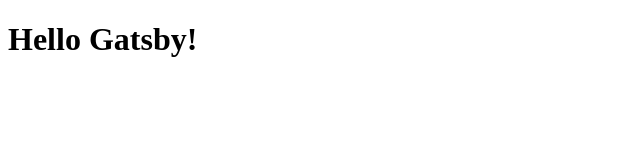
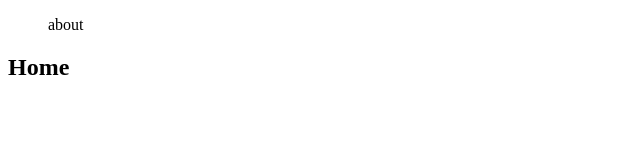
Before and after one commit to haeguri/haeguri.github.io, a Gatsby site: page / in a window 1280 px wide. Shown: the whole page, without its empty margins (0-640 px from the left). Built offline with nearby package versions, Linux system fonts and the light colour scheme; Gatsby itself is replaced by a stand-in of ours.

Commit message:
feat: About, Layout 추가

```diff
--- /dev/null
+++ b/src/components/Layout.tsx
@@ -0,0 +1,14 @@
+import React from "react";
+
+const Layout: React.FC = ({ children }) => {
+  return (
+    <>
+      <nav>
+        <ul>about</ul>
+      </nav>
+      <main>{children}</main>
+    </>
+  );
+};
+
+export default Layout;
--- /dev/null
+++ b/src/pages/About.tsx
@@ -0,0 +1,5 @@
+const About = () => {
+  return <h1>About</h1>;
+};
+
+export default About;
--- a/src/pages/index.tsx
+++ b/src/pages/index.tsx
@@ -1,3 +1,9 @@
+import Layout from "../components/Layout";
+
 export default function Home() {
-  return <h1>Hello Gatsby!</h1>;
+  return (
+    <Layout>
+      <h2>Home</h2>
+    </Layout>
+  );
 }
```
